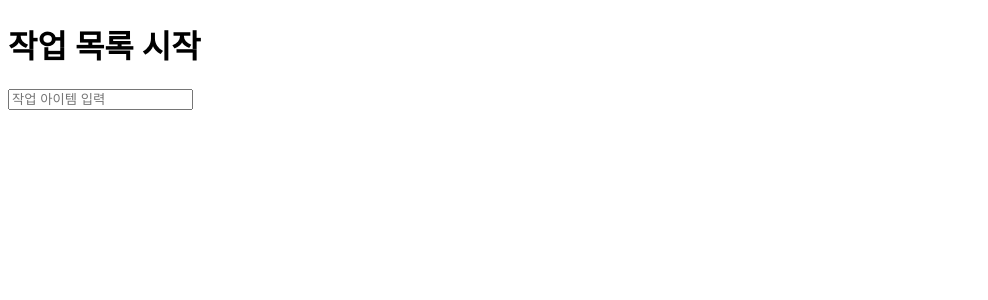
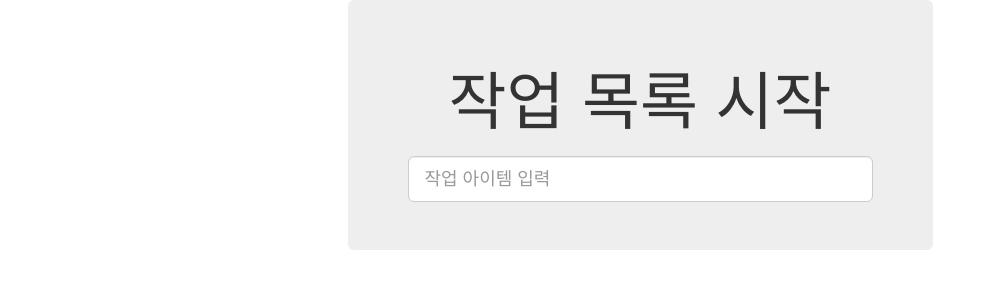
Before and after one commit to byunghyunpark/tdd1, a Django app: page / in a window 1280 px wide. Shown: the top 300 px of the page, without its empty margins (0-988 px from the left). Run offline with Django 3.2, Linux system fonts and the light colour scheme; some libraries are stand-ins or nearby versions.

Commit message:
레이아웃 개선을 위한 부트스트랩 사용

```diff
--- a/superlists/functional_tests/tests.py
+++ b/superlists/functional_tests/tests.py
@@ -1,11 +1,12 @@
 import time
 
+from django.contrib.staticfiles.testing import StaticLiveServerTestCase
 from django.test import LiveServerTestCase
 from selenium import webdriver
 from selenium.webdriver.common.keys import Keys
 
 
-class NewVisitorTest(LiveServerTestCase):
+class NewVisitorTest(StaticLiveServerTestCase):
     def setUp(self):
         self.browser = webdriver.Firefox()
         self.browser.implicitly_wait(3)
--- /dev/null
+++ b/superlists/lists/static/base.css
@@ -0,0 +1,3 @@
+#id_new_item {
+    margin-top: 2ex;
+}
--- a/superlists/lists/templates/base.html
+++ b/superlists/lists/templates/base.html
@@ -5,14 +5,32 @@
     <meta name="viewport"
           content="width=device-width, user-scalable=no, initial-scale=1.0, maximum-scale=1.0, minimum-scale=1.0">
     <meta http-equiv="X-UA-Compatible" content="ie=edge">
+    <link rel="stylesheet" href="/static/bootstrap/css/bootstrap.min.css" media="screen">
+    <link rel="stylesheet" href="/static/base.css" media="screen">
     <title>To-Do lists</title>
 </head>
 <body>
-    <h1>{% block header_text %}{% endblock %}</h1>
-    <form method="POST" action="{% block form_action %}{% endblock %}">
-        <input name="item_text" id="id_new_item" placeholder="작업 아이템 입력">
-    </form>
-    {% block table %}
-    {% endblock %}
+<div class="container">
+    <div class="row">
+        <div class="col-md-6 col-md-offset-3 jumbotron">
+            <div class="text-center">
+                <h1>{% block header_text %}{% endblock %}</h1>
+                <form method="POST" action="{% block form_action %}{% endblock %}">
+                    <input name="item_text"
+                           id="id_new_item"
+                           class="form-control input-lg"
+                           placeholder="작업 아이템 입력"
+                    >
+                </form>
+            </div>
+        </div>
+    </div>
+    <div class="row">
+        <div class="col-mid-6 col-mid-offset-3">
+            {% block table %}
+            {% endblock %}
+        </div>
+    </div>
+</div>
 </body>
 </html>
--- a/superlists/lists/templates/list.html
+++ b/superlists/lists/templates/list.html
@@ -1,10 +1,10 @@
 {% extends 'base.html' %}
 
-{% block form_text %}Your To-Do list{% endblock %}
+{% block header_text %}Your To-Do list{% endblock %}
 
 {% block form_action %}/lists/{{ list.id }}/add_item{% endblock %}
 {% block table %}
-    <table id="id_list_table">
+    <table id="id_list_table" class="table">
         {% for item in list.item_set.all %}
             <tr><td>{{ forloop.counter }}: {{ item.text }}</td></tr>
         {% endfor %}
```
